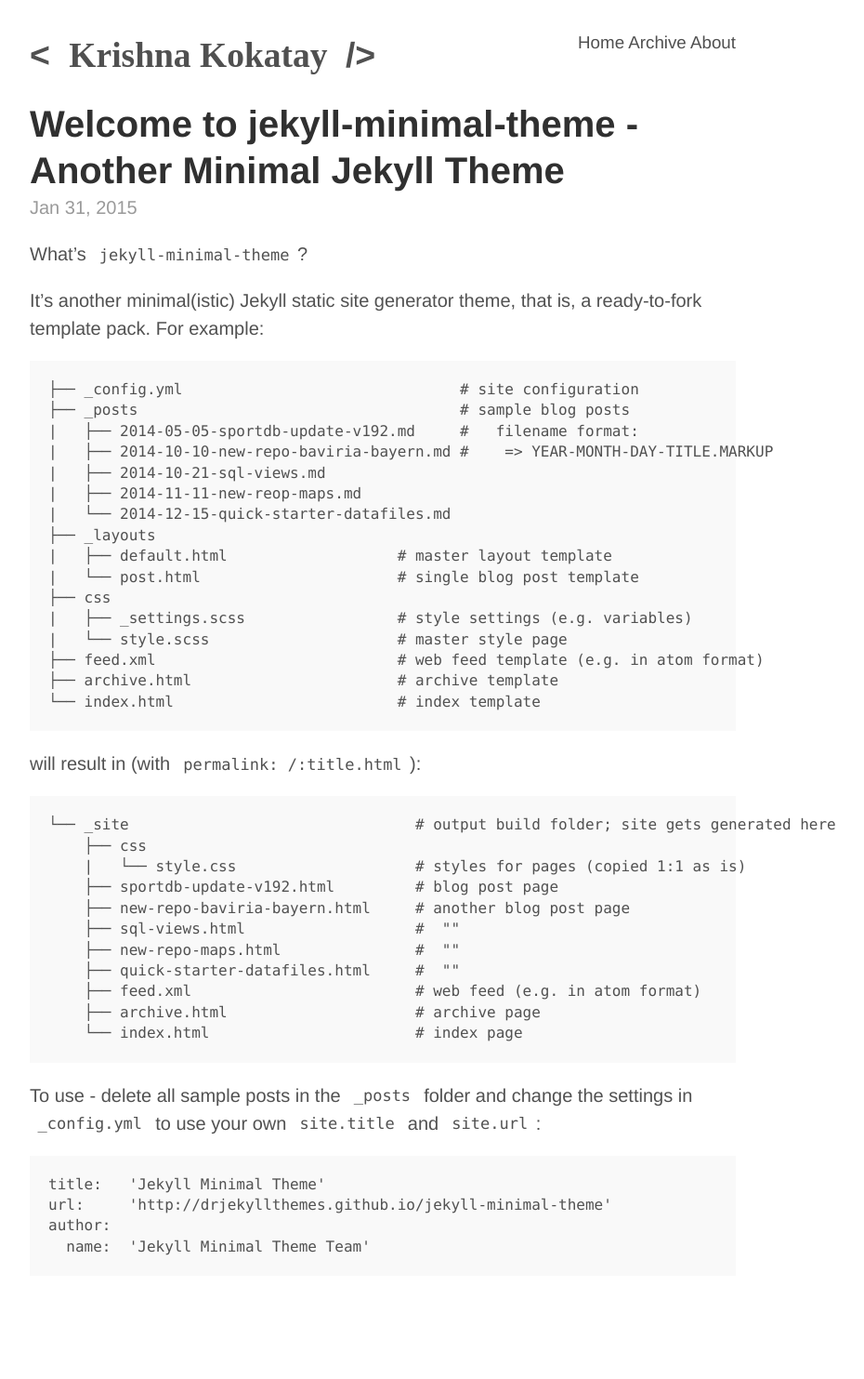
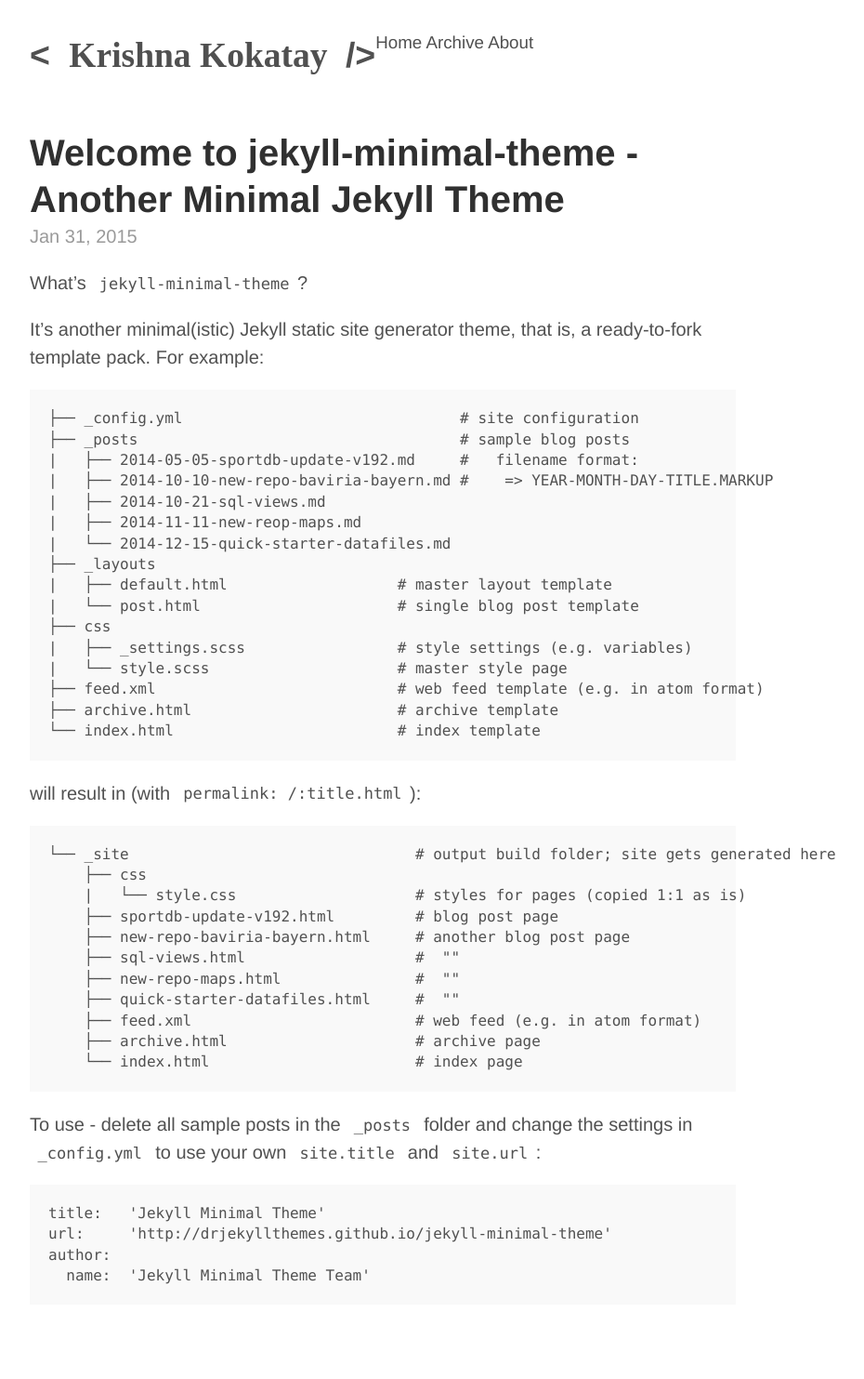
Before and after one commit to Kalightortaio/blog.kalightortaio.com, a Jekyll site: the page built from index.html, in a window 1280 px wide. Shown: the whole page at 93% size, without its empty margins (228-1158 px from the left). Built offline with Jekyll 4.4.1, drawn with Linux system fonts in a browser that asks for light colours; some web fonts are replaced; before the commit the page ends 1452 px from its top, so only the background shows below that.

Commit message:
Update style.scss

```diff
--- a/css/style.scss
+++ b/css/style.scss
@@ -227,11 +227,6 @@ table {
   line-height: normal;
 }
 
-.masthead-title .menu {
-  display: block;
-  float: right;
-}
-
 //////////////////////////
 // Posts
 
```
